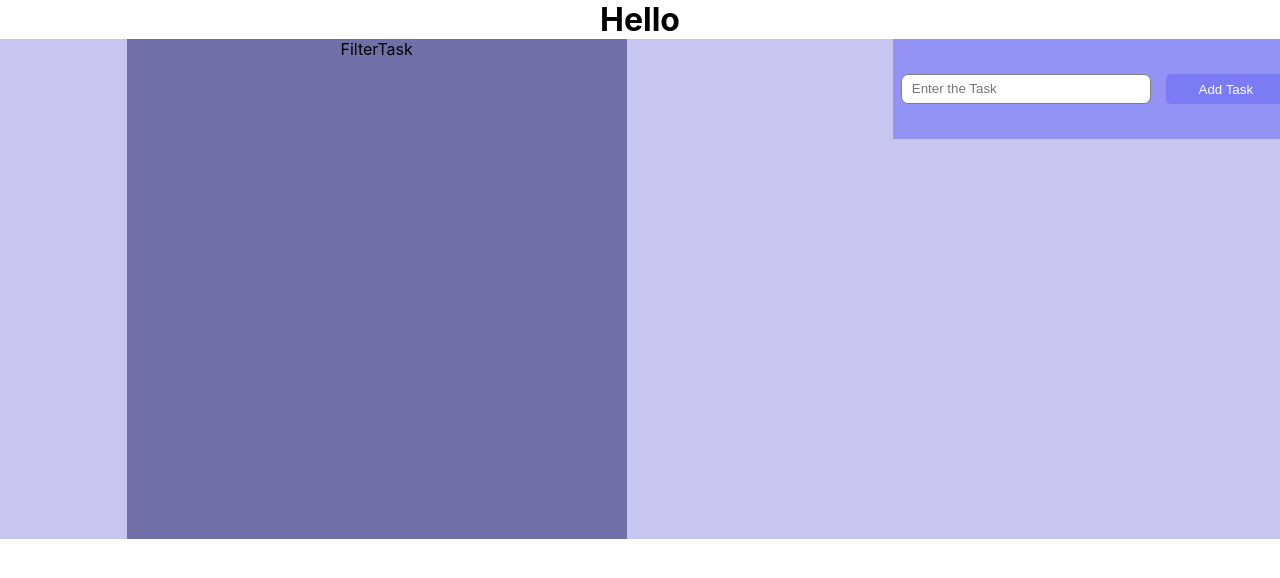
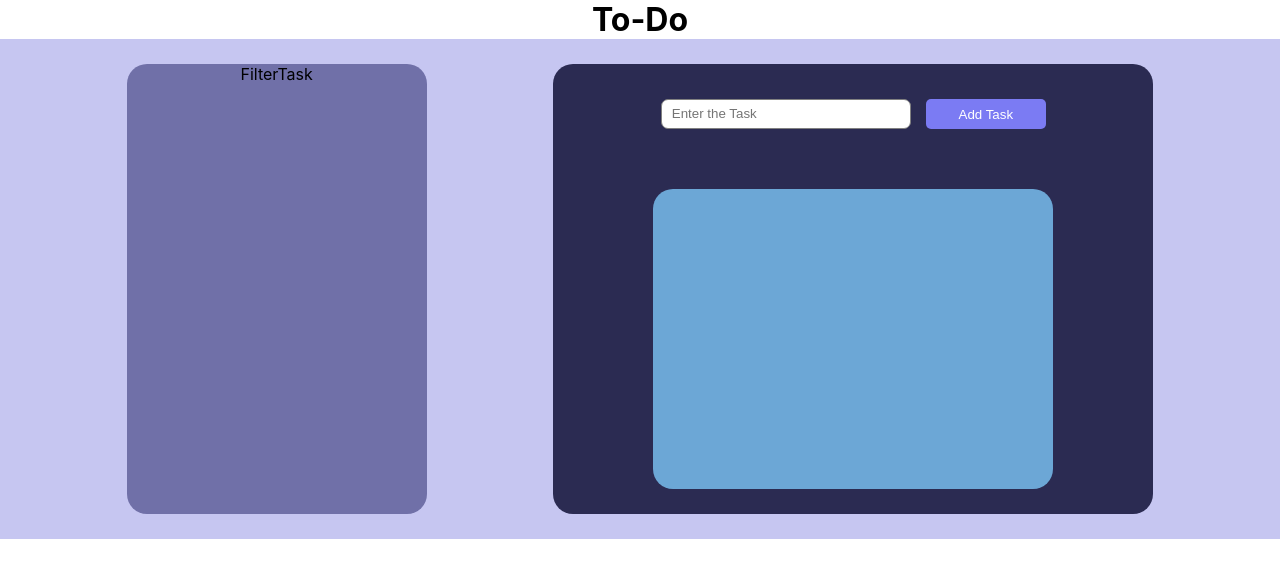
Before and after one commit to poojashelke8/todo_redux, a React (Create React App) app: page / in a window 1280 px wide. Shown: the top 578 px of the page. Built offline with nearby package versions, Linux system fonts and the light colour scheme.

Commit message:
design changes

```diff
--- a/src/App.js
+++ b/src/App.js
@@ -4,7 +4,7 @@ import TaskMain from './Components/TaskMain';
 function App() {
   return (
     <div className="App">
-      <h1>Hello</h1>
+      <h1>To-Do</h1>
       <TaskMain/>
     </div>
   );
--- a/src/Components/FilterTask.css
+++ b/src/Components/FilterTask.css
@@ -1,5 +1,8 @@
 .filterTask{
-    height: 500px;
-    width:500px;
+    height: 450px;
+    width:300px;
     background-color: rgb(112, 112, 168);
+    border-radius: 20px;
+    margin-top: 25px;
+    /* margin: 0 10px 10px 0; */
 }
--- a/src/Components/TaskInput.css
+++ b/src/Components/TaskInput.css
@@ -2,6 +2,26 @@
     margin: 0;
     padding:0;
     box-sizing: border-box;
+}
+
+.taskinput{
+    display: flex;
+    flex-wrap:wrap;
+    justify-content: center;
+    /* box-sizing: border-box; */
+    height: 450px;
+    width:600px;
+    background-color: rgb(43, 43, 82);
+    margin-top: 25px;
+    border-radius: 20px;
+}
+
+.displaytask{
+    height:300px;
+    width:400px;
+    background-color: rgb(108, 167, 214);
+    border-radius: 20px;
+    /* margin: 0 20px 20px 0; */
 }
 
 .inputmain{
@@ -10,8 +30,8 @@
     align-items: center;
     height:100px;
     width:400px;
-    background-color: rgb(147, 147, 245);
-    margin-left: 35%;
+    /* background-color: rgb(147, 147, 245); */
+    /* margin-left: 35%; */
 }
 .input_bar{
     height:30px;
--- a/src/Components/TaskInput.js
+++ b/src/Components/TaskInput.js
@@ -5,25 +5,26 @@ import { useDispatch } from 'react-redux';
 import { addTask } from '../Store/Slices/TaskSlice';
 
 const TaskInput = () => {
-    const [taskData , setTaskData] = useState("");
+    const [taskData, setTaskData] = useState("");
     const dispatch = useDispatch();
 
-    const handleInput=(e)=>{
+    const handleInput = (e) => {
         setTaskData(e.target.value)
     }
 
-    const addTasks = ()=>{
-        if(taskData){
+    const addTasks = () => {
+        if (taskData) {
             console.log(taskData)
             dispatch(addTask(taskData))
             setTaskData("")
-        }else{
+        } else {
             console.log("no task")
         }
     }
 
     return (
-        <div>
+        <>
+            <div className='taskinput'>
                 <div className='inputmain'>
                     <input
                         className='input_bar'
@@ -33,8 +34,13 @@ const TaskInput = () => {
                     />
                     <button className='add_btn' onClick={addTasks}>Add Task</button>
                 </div>
-            <DisplayTask/>
+                {/* <DisplayTask/> */}
+                <div className='displaytask'>
+                    <DisplayTask />
                 </div>
+            </div>
+
+        </>
     )
 }
 
--- a/src/Components/TaskMain.js
+++ b/src/Components/TaskMain.js
@@ -6,6 +6,7 @@ import "../Components/Taskmain.css"
 const TaskMain = () => {
   return (
     <div className='taskmain'>
+        {/* <h1>TODO</h1> */}
         <FilterTask/>
         <TaskInput/>
     </div>
```
Lines whose indentation alone changed are shown as unchanged.
